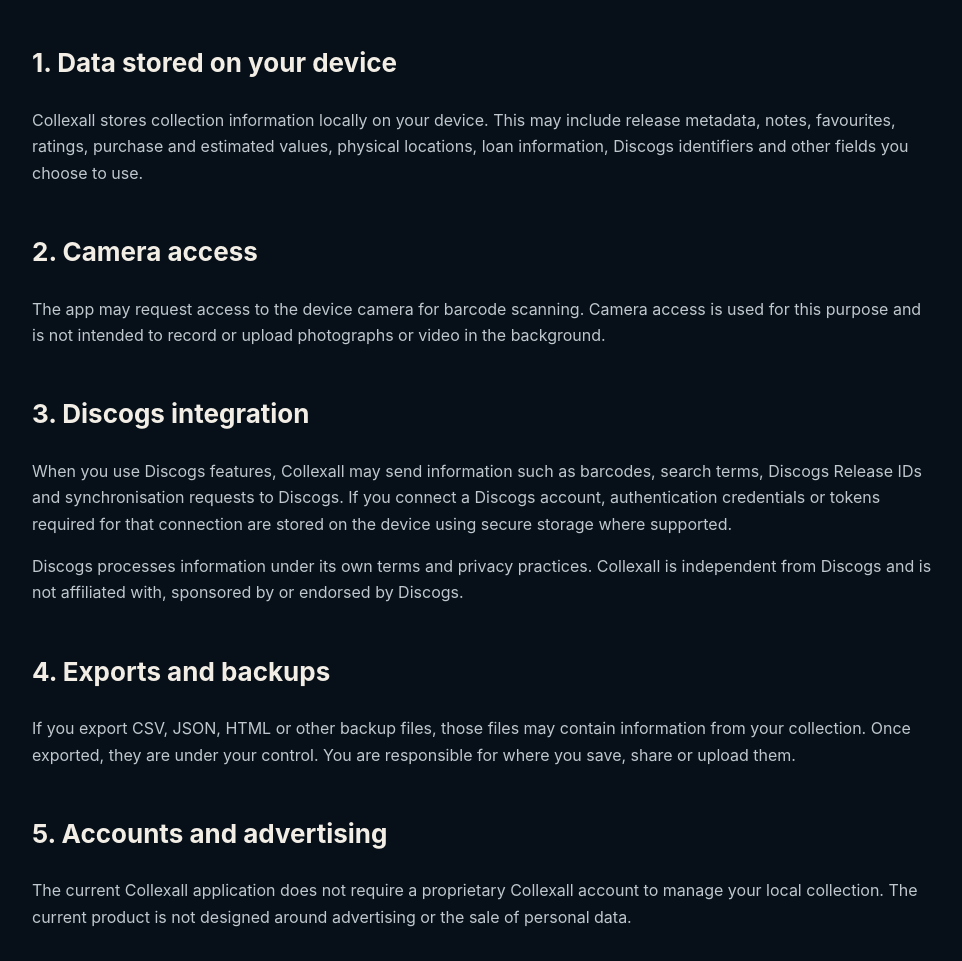
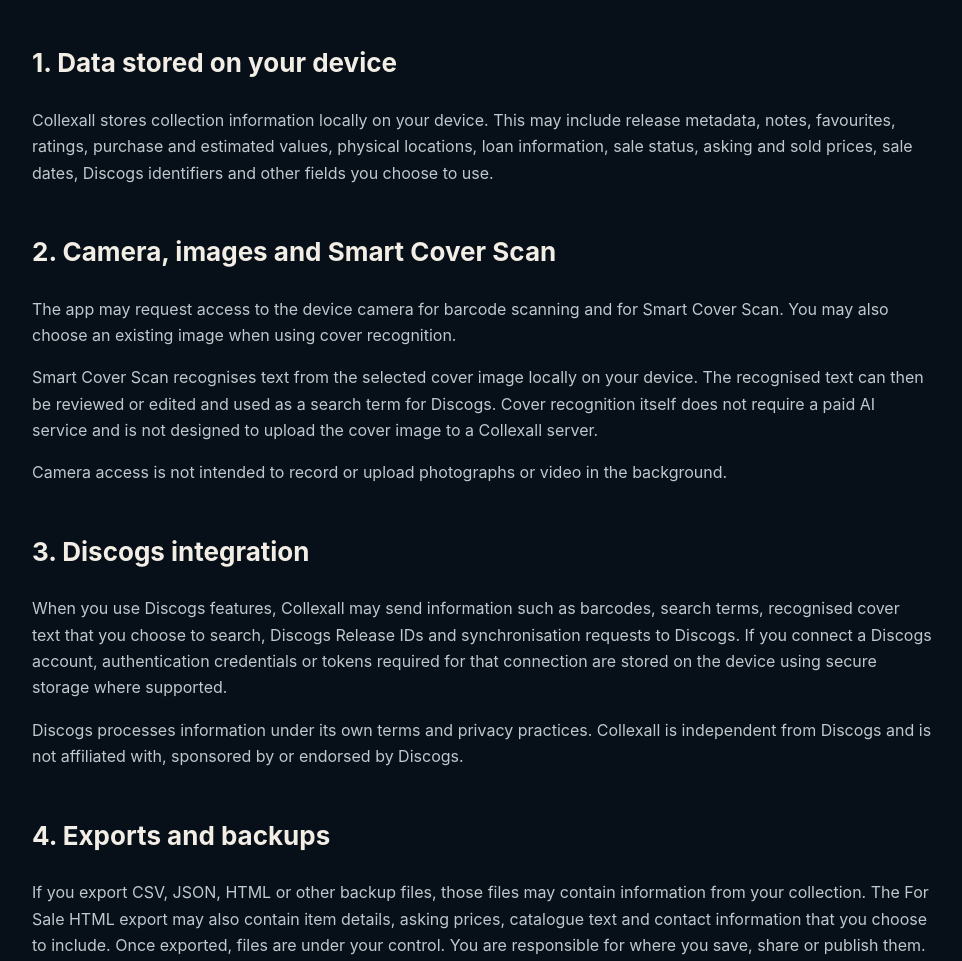
Before and after one commit to GilPereiraPT/Collexall-Site, a plain HTML site: page privacy.html in a window 1280 px wide. Shown: the part 448-1409 px from the top of the page, without its empty margins (158-1120 px from the left). Drawn offline with Linux system fonts and the light colour scheme.

Commit message:
Document on-device Smart Cover Scan privacy behavior

```diff
--- a/privacy.html
+++ b/privacy.html
@@ -11,24 +11,26 @@
 <body>
   <main class="legal-page">
     <a class="back" href="index.html">← Back to Collexall</a>
-    <span class="eyebrow">Collexall — Music Edition</span>
+    <span class="eyebrow">Collexall — Music Edition · v1.2.1</span>
     <h1>Privacy Policy</h1>
     <p class="updated">Last updated: 12 September 2026</p>
 
     <div class="notice">Collexall is designed as a local-first collection manager. This policy describes how the current Android application and this product website handle information.</div>
 
     <h2>1. Data stored on your device</h2>
-    <p>Collexall stores collection information locally on your device. This may include release metadata, notes, favourites, ratings, purchase and estimated values, physical locations, loan information, Discogs identifiers and other fields you choose to use.</p>
+    <p>Collexall stores collection information locally on your device. This may include release metadata, notes, favourites, ratings, purchase and estimated values, physical locations, loan information, sale status, asking and sold prices, sale dates, Discogs identifiers and other fields you choose to use.</p>
 
-    <h2>2. Camera access</h2>
-    <p>The app may request access to the device camera for barcode scanning. Camera access is used for this purpose and is not intended to record or upload photographs or video in the background.</p>
+    <h2>2. Camera, images and Smart Cover Scan</h2>
+    <p>The app may request access to the device camera for barcode scanning and for Smart Cover Scan. You may also choose an existing image when using cover recognition.</p>
+    <p>Smart Cover Scan recognises text from the selected cover image locally on your device. The recognised text can then be reviewed or edited and used as a search term for Discogs. Cover recognition itself does not require a paid AI service and is not designed to upload the cover image to a Collexall server.</p>
+    <p>Camera access is not intended to record or upload photographs or video in the background.</p>
 
     <h2>3. Discogs integration</h2>
-    <p>When you use Discogs features, Collexall may send information such as barcodes, search terms, Discogs Release IDs and synchronisation requests to Discogs. If you connect a Discogs account, authentication credentials or tokens required for that connection are stored on the device using secure storage where supported.</p>
+    <p>When you use Discogs features, Collexall may send information such as barcodes, search terms, recognised cover text that you choose to search, Discogs Release IDs and synchronisation requests to Discogs. If you connect a Discogs account, authentication credentials or tokens required for that connection are stored on the device using secure storage where supported.</p>
     <p>Discogs processes information under its own terms and privacy practices. Collexall is independent from Discogs and is not affiliated with, sponsored by or endorsed by Discogs.</p>
 
     <h2>4. Exports and backups</h2>
-    <p>If you export CSV, JSON, HTML or other backup files, those files may contain information from your collection. Once exported, they are under your control. You are responsible for where you save, share or upload them.</p>
+    <p>If you export CSV, JSON, HTML or other backup files, those files may contain information from your collection. The For Sale HTML export may also contain item details, asking prices, catalogue text and contact information that you choose to include. Once exported, files are under your control. You are responsible for where you save, share or publish them.</p>
 
     <h2>5. Accounts and advertising</h2>
     <p>The current Collexall application does not require a proprietary Collexall account to manage your local collection. The current product is not designed around advertising or the sale of personal data.</p>
@@ -46,7 +48,7 @@
     <p>Collexall is a general collection-management utility and is not specifically directed at children.</p>
 
     <h2>10. Changes to this policy</h2>
-    <p>This policy may be updated as Collexall evolves. The date at the top of this page identifies the current version.</p>
+    <p>This policy may be updated as Collexall evolves. The date at the top of this page identifies the current policy revision.</p>
 
     <h2>11. Developer</h2>
     <p>Collexall — Music Edition is developed and owned by Gil Pereira, Portugal. For support or privacy enquiries, use the developer contact information associated with the official Collexall distribution or the official GitHub profile linked from the product website.</p>
```
